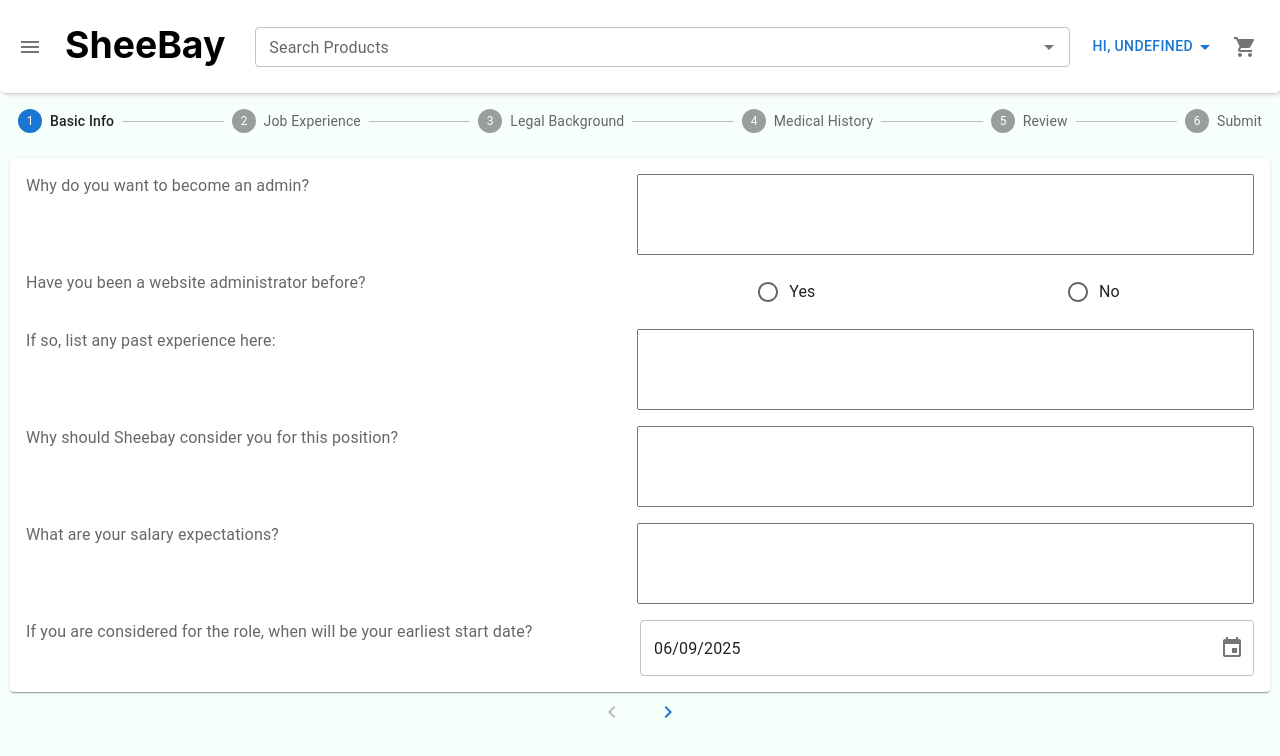
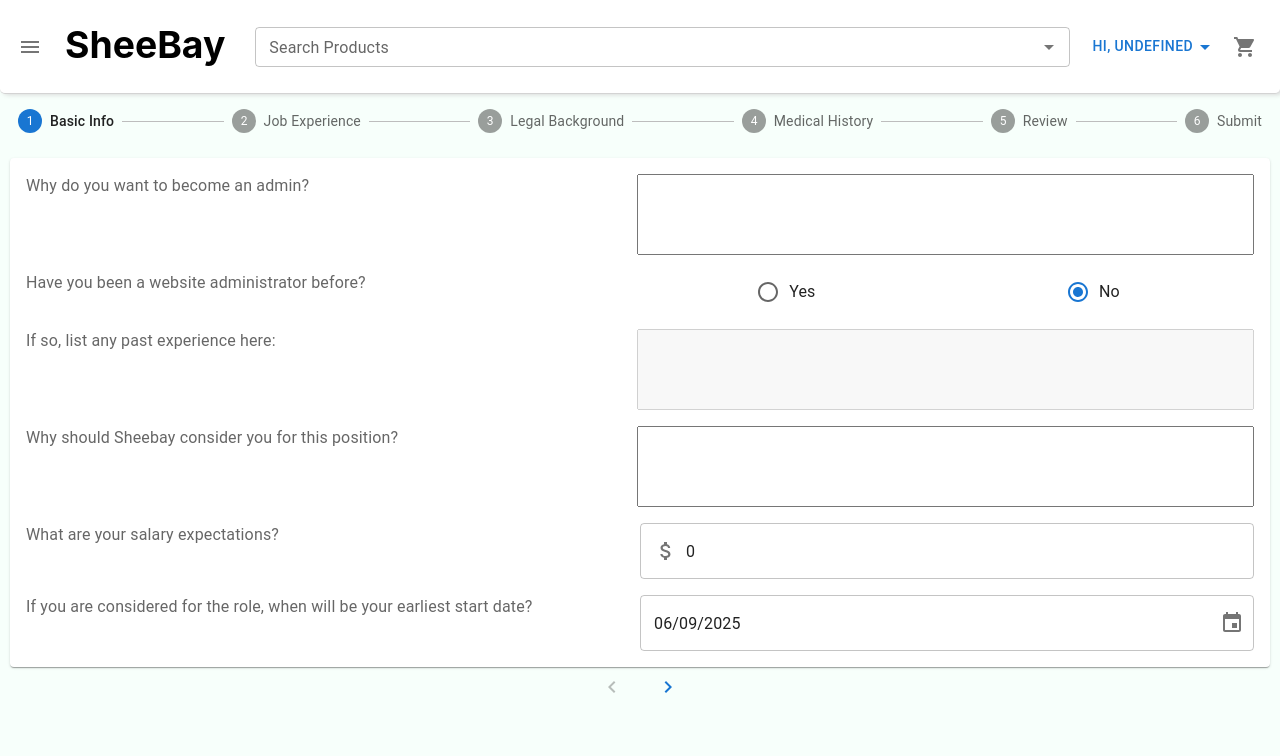
Before and after one commit to dommie123/Sheelas_Site, a React (Create React App) app in the folder frontend/: page /admin-application in a window 1280 px wide. Shown: the top 756 px of the page. Built offline with nearby package versions, Linux system fonts and the light colour scheme; sample sign-in values are in the browser's storage.

Commit message:
Basic info section complete

```diff
--- a/frontend/src/components/feature/admin-app-page/screening-page/inputs/date-picker/date-picker.js
+++ b/frontend/src/components/feature/admin-app-page/screening-page/inputs/date-picker/date-picker.js
@@ -8,22 +8,16 @@ import { FormControl, FormLabel, TextField } from '@mui/material';
 import '../inputs.css';
 import './date-picker.css';
 
-export default function ScreeningDatePicker({ className, label, handleChange }) {
-    const [value, setValue] = useState(moment());
-
-    const defaultHandleChange = (newValue) => {
-        setValue(newValue);
-        handleChange(newValue);
-    }
-
+export default function ScreeningDatePicker({ className, label, value, disabled, handleChange }) {
     return (
         <LocalizationProvider dateAdapter={AdapterMoment}>
             <FormControl className={`${className} screening-date-picker-control`}>
                 <FormLabel className={`screening-label ${className}-label`}>{label}</FormLabel>
                 <DatePicker
                     className={`${className}-date-picker screening-date-picker`}
+                    disabled={disabled}
                     inputFormat='MM/DD/yyyy'
-                    onChange={defaultHandleChange}
+                    onChange={handleChange}
                     renderInput={(params) => <TextField {...params} />}
                     value={value}
                 />
--- a/frontend/src/components/feature/admin-app-page/screening-page/inputs/index.js
+++ b/frontend/src/components/feature/admin-app-page/screening-page/inputs/index.js
@@ -1,3 +1,4 @@
 export { default as ScreeningTextArea } from './text-area/text-area';
 export { default as ScreeningRadioGroup } from './radio-group/radio-group';
 export { default as ScreeningDatePicker } from './date-picker/date-picker';
+export { default as ScreeningTextField } from './text-field/text-field';
--- a/frontend/src/components/feature/admin-app-page/screening-page/inputs/radio-group/radio-group.js
+++ b/frontend/src/components/feature/admin-app-page/screening-page/inputs/radio-group/radio-group.js
@@ -5,7 +5,7 @@ import { FormControl, FormLabel, FormControlLabel, RadioGroup, Radio, capitalize
 import '../inputs.css';
 import './radio-group.css';
 
-export default function ScreeningRadioGroup({className, label, options, handleChange}) {
+export default function ScreeningRadioGroup({className, label, value, options, handleChange}) {
     return (
         <FormControl className={`${className} screening-radio-group-container`}>
             <FormLabel className={`screening-label ${className}-label`}>{label}</FormLabel>
@@ -13,6 +13,7 @@ export default function ScreeningRadioGroup({className, label, options, handleCh
                 name="controlled-radio-buttons-group"
                 onChange={handleChange}
                 className={`screening-radio-group ${className}-radio-group`}
+                value={value}
             >
                 {options.map(option => <FormControlLabel
                     key={option}
--- a/frontend/src/components/feature/admin-app-page/screening-page/inputs/text-area/text-area.js
+++ b/frontend/src/components/feature/admin-app-page/screening-page/inputs/text-area/text-area.js
@@ -5,14 +5,19 @@ import { FormControl, FormLabel } from '@mui/material';
 import '../inputs.css';
 import './text-area.css';
 
-export default function ScreeningTextArea({ className, label, handleChange, formControlProps }) {
+export default function ScreeningTextArea({ className, label, value, disabled, handleChange, formControlProps }) {
     return (
         <FormControl
             {...formControlProps}
             className={`${className} screening-text-area-control`}
         >
             <FormLabel className={`screening-label ${className}-label`}>{label}</FormLabel>
-            <textarea className={`screening-text-area ${className}-text-area`} onChange={handleChange} />
+            <textarea
+                className={`screening-text-area ${className}-text-area`}
+                value={value}
+                onChange={handleChange}
+                disabled={disabled}
+            />
         </FormControl>
     )
 }
--- /dev/null
+++ b/frontend/src/components/feature/admin-app-page/screening-page/inputs/text-field/text-field.css
@@ -0,0 +1,10 @@
+.screening-text-field-control {
+    display: flex !important;
+    flex-direction: row !important;
+    justify-content: space-between;
+    margin: 1em !important;
+}
+
+.screening-text-field {
+    flex: 1;
+}
--- /dev/null
+++ b/frontend/src/components/feature/admin-app-page/screening-page/inputs/text-field/text-field.js
@@ -0,0 +1,23 @@
+import React from 'react';
+
+import { FormControl, FormLabel, TextField } from '@mui/material';
+
+import '../inputs.css';
+import './text-field.css';
+
+export default function ScreeningTextField({className, label, type, value, disabled, handleChange, InputProps}) {
+    return (
+        <FormControl className={`screening-text-field-control ${className}`}>
+            <FormLabel className={`screening-label ${className}-label`}>{label}</FormLabel>
+            <TextField
+                variant='outlined'
+                type={type}
+                value={value}
+                disabled={disabled}
+                className={`screening-text-field ${className}-text-field`}
+                InputProps={InputProps}
+                onChange={handleChange}
+            />
+        </FormControl>
+    )
+}
--- a/frontend/src/components/feature/admin-app-page/screening-page/screening-page.js
+++ b/frontend/src/components/feature/admin-app-page/screening-page/screening-page.js
@@ -3,10 +3,11 @@ import moment from 'moment';
 
 import { Navigate } from 'react-router-dom';
 
-import { Card } from '@mui/material';
+import { Card, InputAdornment } from '@mui/material';
 
-import { ScreeningTextArea, ScreeningRadioGroup, ScreeningDatePicker } from './inputs';
+import AttachMoneyIcon from '@mui/icons-material/AttachMoney';
 
+import { ScreeningTextArea, ScreeningRadioGroup, ScreeningDatePicker, ScreeningTextField } from './inputs';
 import AdminAppTOS from '../tos-agreement/tos-agreement';
 
 import './screening-page.css';
@@ -22,6 +23,9 @@ const ScreeningPage = ({ activeStep }) => {
             expectedStartDate: moment().format("MM/DD/yyyy")
         }
     }
+    const salaryInputProps = {
+        startAdornment: (<InputAdornment position='start'><AttachMoneyIcon /></InputAdornment>)
+    }
 
     const [basicInfo, setBasicInfo] = useState(initialState.basicInfo);
 
@@ -33,33 +37,42 @@ const ScreeningPage = ({ activeStep }) => {
                         <ScreeningTextArea
                             className='why-admin-control'
                             label="Why do you want to become an admin?"
+                            value={basicInfo.whyAdmin}
                             handleChange={event => setBasicInfo({...basicInfo, whyAdmin: event.target.value})}
                         />
                         <ScreeningRadioGroup
                             className='has-been-admin-control'
                             label='Have you been a website administrator before?'
+                            value={basicInfo.hasBeenAdmin ? 'Yes' : 'No'}
                             options={['Yes', 'No']}
-                            handleChange={event => setBasicInfo({...basicInfo, hasBeenAdmin: event.target.value})}
+                            handleChange={event => setBasicInfo({...basicInfo, hasBeenAdmin: event.target.value === "Yes"})}
                         />
                         <ScreeningTextArea
                             className='past-experience-control'
                             label='If so, list any past experience here:'
+                            value={basicInfo.pastExperience}
+                            disabled={!basicInfo.hasBeenAdmin}
                             handleChange={event => setBasicInfo({...basicInfo, pastExperience: event.target.value})}
                         />
                         <ScreeningTextArea
                             className='what-can-you-offer-control'
                             label='Why should Sheebay consider you for this position?'
+                            value={basicInfo.whatCanYouOffer}
                             handleChange={event => setBasicInfo({...basicInfo, whatCanYouOffer: event.target.value})}
                         />
-                        <ScreeningTextArea
+                        <ScreeningTextField
                             className='salary-expectations-control'
                             label='What are your salary expectations?'
+                            value={basicInfo.salaryExpectations}
+                            type='number'
                             handleChange={event => setBasicInfo({...basicInfo, salaryExpectations: event.target.value})}
+                            InputProps={salaryInputProps}
                         />
                         <ScreeningDatePicker
                             className='expected-start-date-control'
                             label='If you are considered for the role, when will be your earliest start date?'
-                            handleChange={(newValue) => setBasicInfo({...basicInfo, expectedStartDate: newValue})}
+                            value={basicInfo.expectedStartDate}
+                            handleChange={(newValue) => setBasicInfo({...basicInfo, expectedStartDate: newValue.format("MM/DD/yyyy")})}
                         />
                     </Card>
                 );
```
